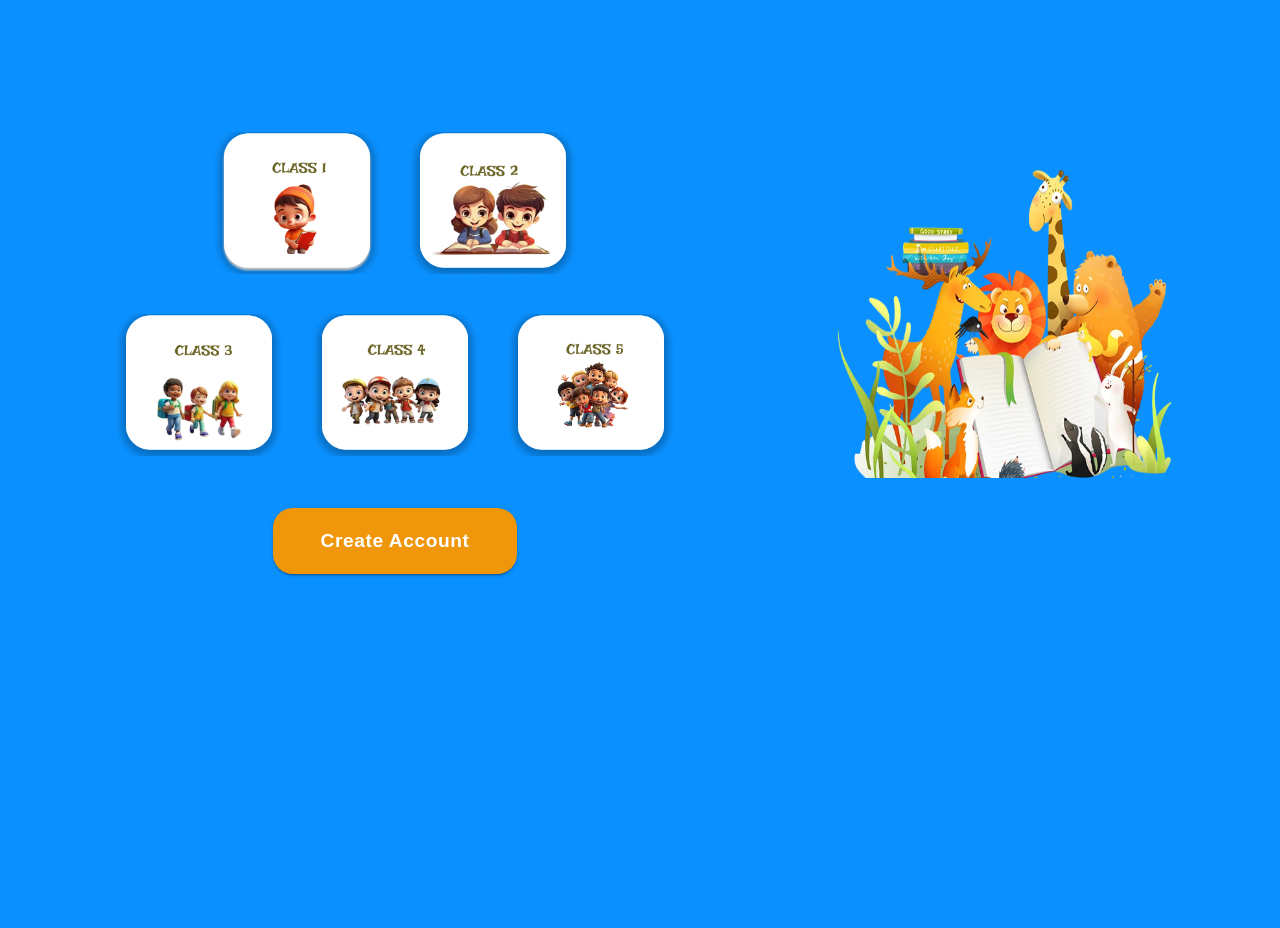
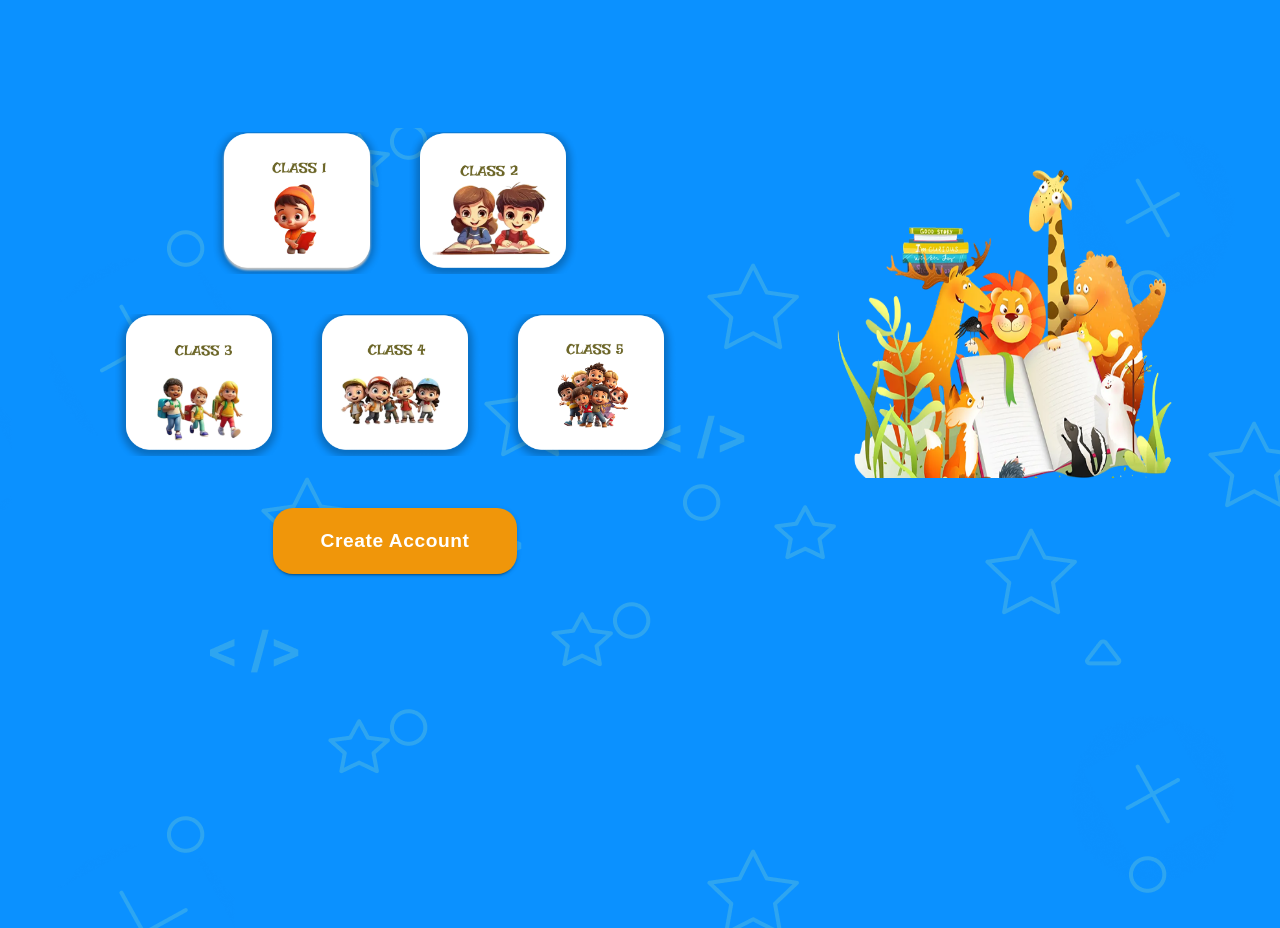
Before and after one commit to TinuCM/Edtech_project, a Next.js app in the folder client/: page /classes in a window 1280 px wide. Built offline with nearby package versions, Linux system fonts and the light colour scheme; a web font is replaced by a local one.

Commit message:
Changes are made in the class page

```diff
--- a/client/src/pages/classes.js
+++ b/client/src/pages/classes.js
@@ -9,6 +9,7 @@ import class3 from "./public/Class3.png";
 import class4 from "./public/Class4.png";
 import class5 from "./public/Class5.png";
 import sideImage from "./public/animals-reading-story-book-1.png";
+import backgroundIcons from "./public/Backgroundicons.png";
 
 export default function Classes() {
   const [selectedClass, setSelectedClass] = useState(null);
@@ -28,6 +29,14 @@ export default function Classes() {
         position: "relative",
         minHeight: "100vh",
         backgroundColor: "#0B91FF", // Blue background
+        backgroundImage: `
+          url(${backgroundIcons.src || backgroundIcons}),
+          url(${backgroundIcons.src || backgroundIcons}),
+          url(${backgroundIcons.src || backgroundIcons})
+        `,
+        backgroundSize: "auto, auto, auto",
+        backgroundPosition: "top left, center, bottom right",
+        backgroundRepeat: "repeat, repeat, repeat",
       }}
     >
       <Box
```
